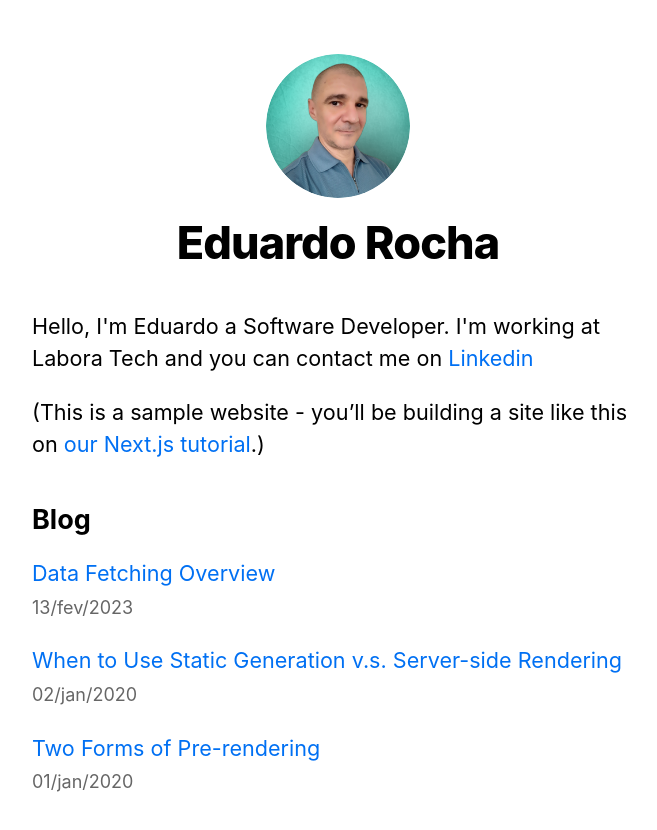
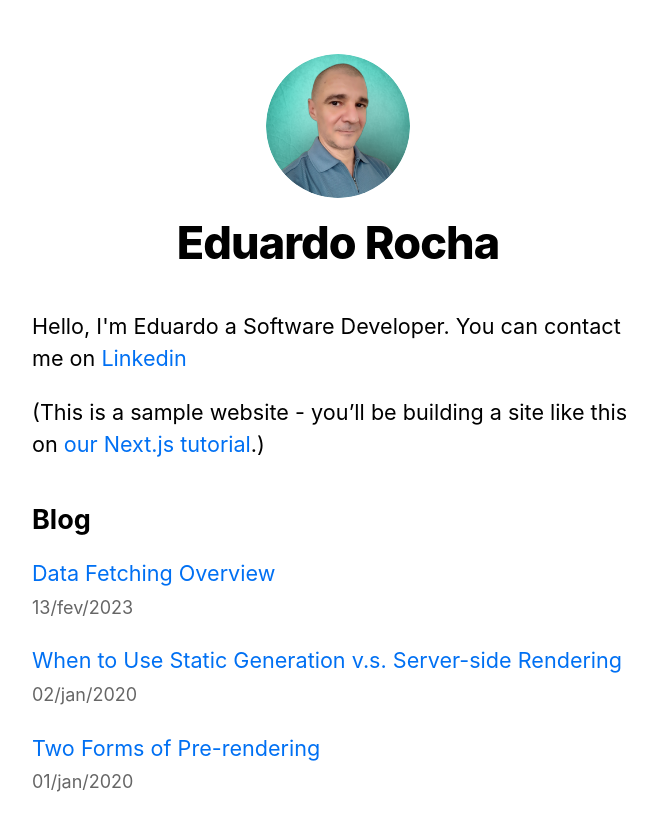
Before and after one commit to eduardodarocha/nextjs-blog, a Next.js app: page / in a window 1280 px wide. Shown: the top 830 px of the page, without its empty margins (302-959 px from the left). Built offline with nearby package versions, Linux system fonts and the light colour scheme.

Commit message:
Delete my old job

```diff
--- a/pages/index.js
+++ b/pages/index.js
@@ -23,8 +23,7 @@ export default function Home({ allPostsData }) {
       </Head>
       <section className={utilStyles.headingMd}>
         <p>
-          Hello, I'm Eduardo a Software Developer. I'm working at Labora Tech
-          and you can contact me on{" "}
+          Hello, I'm Eduardo a Software Developer. You can contact me on{" "}
           <a href="https://www.linkedin.com/in/eduardo-rocha-dev/">Linkedin</a>{" "}
         </p>
         <p>
```
